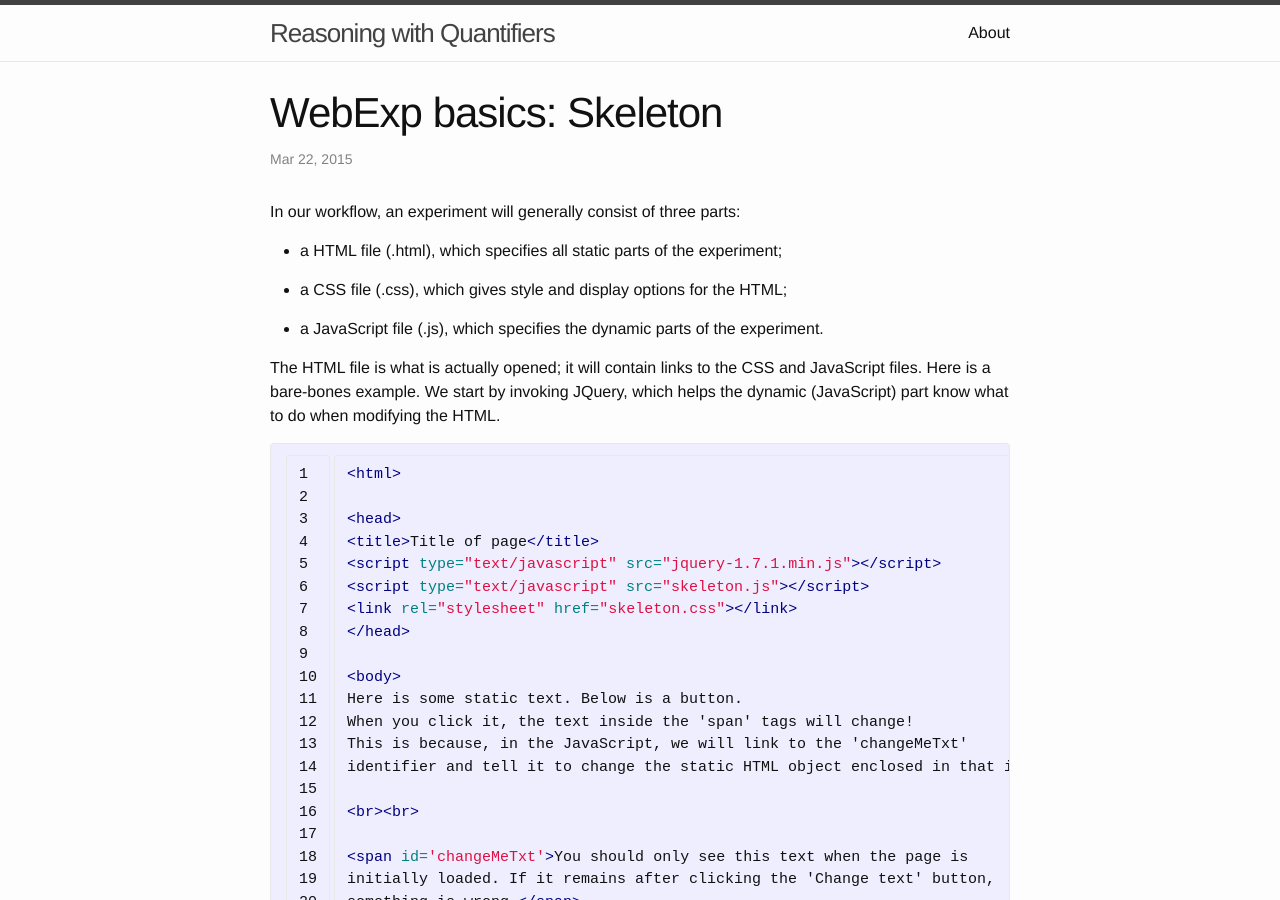
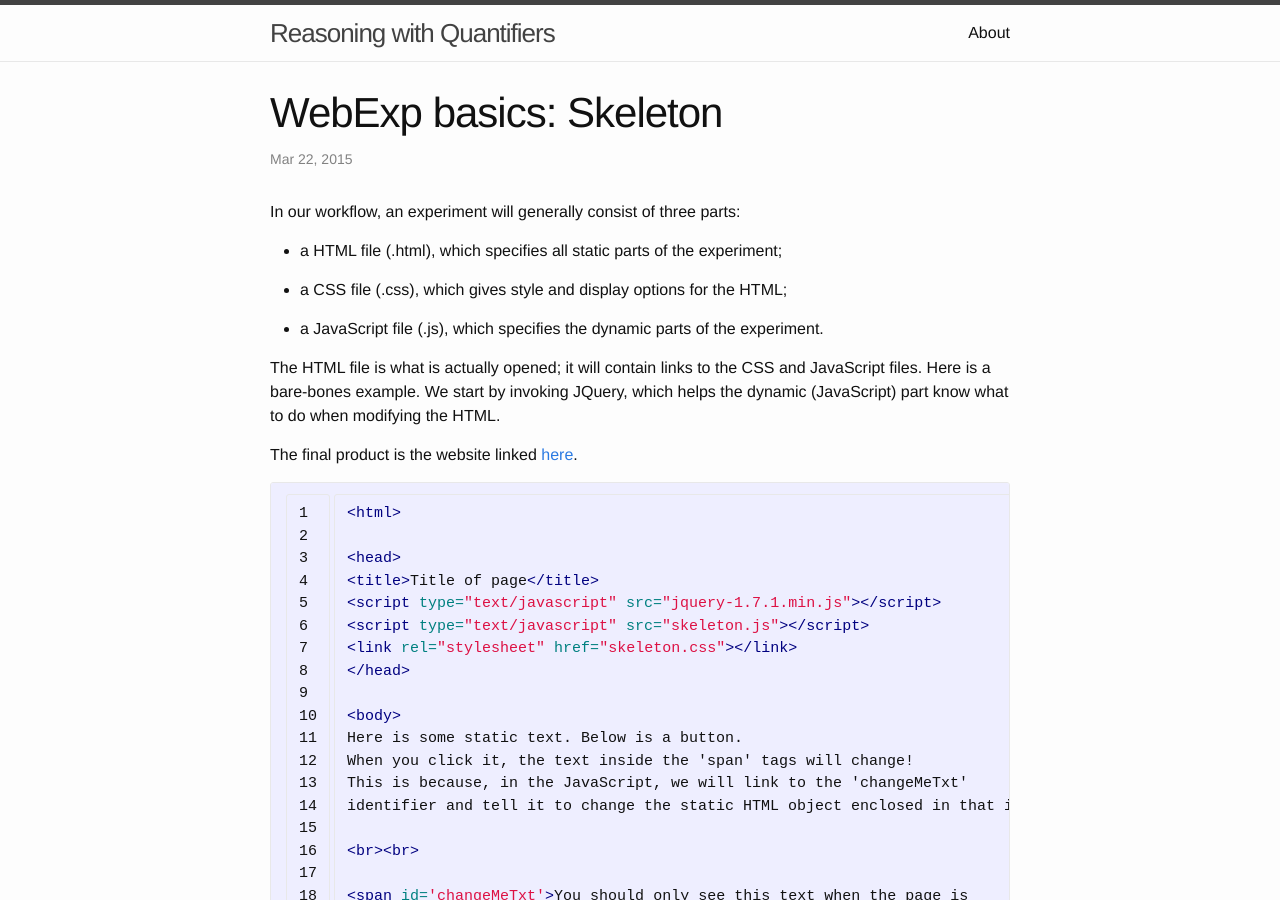
Before and after one commit to danlassiter/danlassiter.github.io, a Jekyll site: the page built from _posts/2015-03-21-webexp-skeleton.markdown, in a window 1280 px wide and 900 px high. Built offline with Jekyll 4.4.1, drawn with Linux system fonts in a browser that asks for light colours.

Commit message:
Create new post: website skeleton

```diff
--- a/_posts/2015-03-21-webexp-skeleton.markdown
+++ b/_posts/2015-03-21-webexp-skeleton.markdown
@@ -14,6 +14,8 @@ In our workflow, an experiment will generally consist of three parts:
 * a JavaScript file (.js), which specifies the dynamic parts of the experiment.
 
 The HTML file is what is actually opened; it will contain links to the CSS and JavaScript files. Here is a bare-bones example. We start by invoking JQuery, which helps the dynamic (JavaScript) part know what to do when modifying the HTML.
+
+The final product is the website linked [here](http://danlassiter.github.io/websites/skeleton.html).
 
 {% highlight HTML linenos %}
 <html>
```
